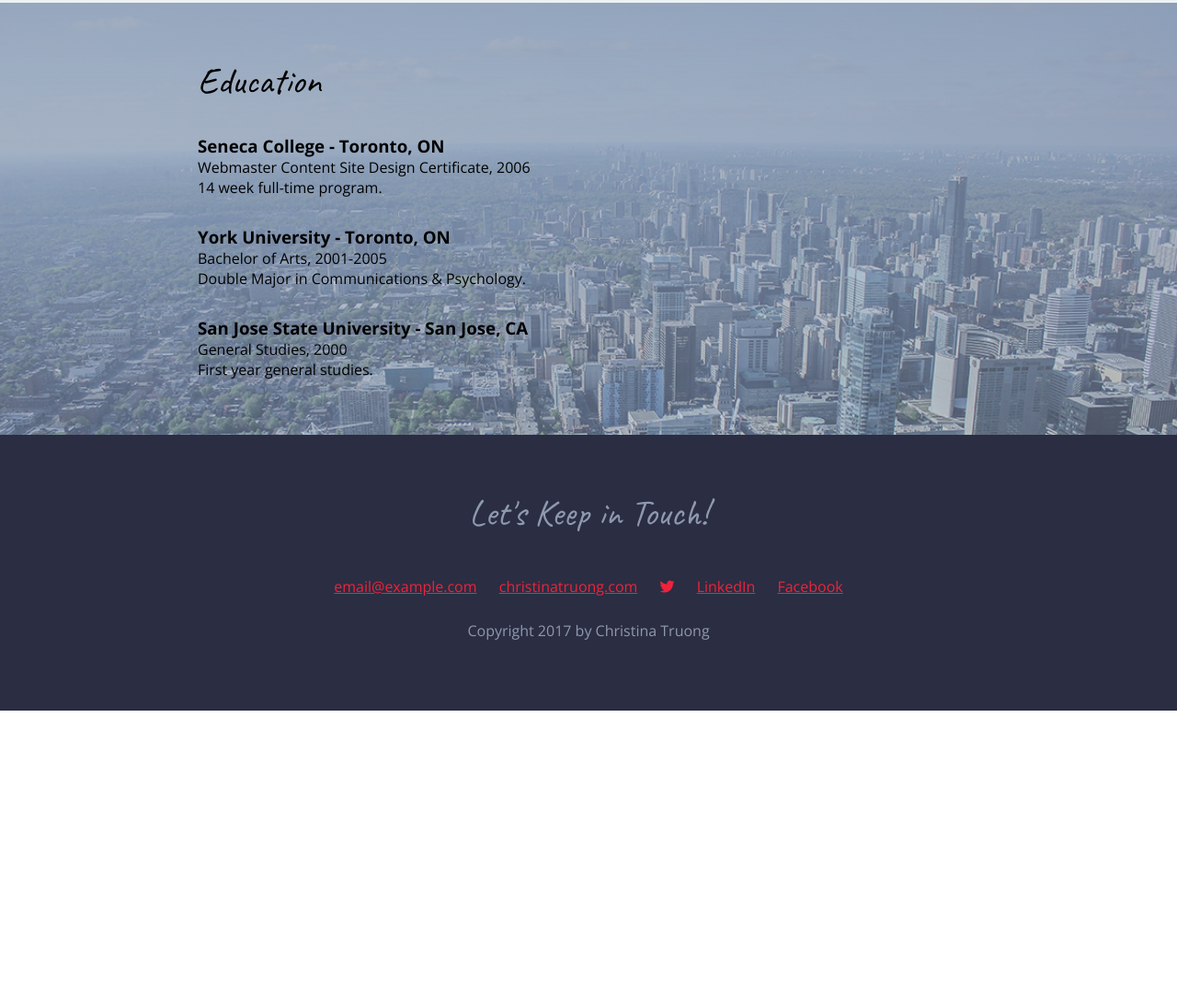
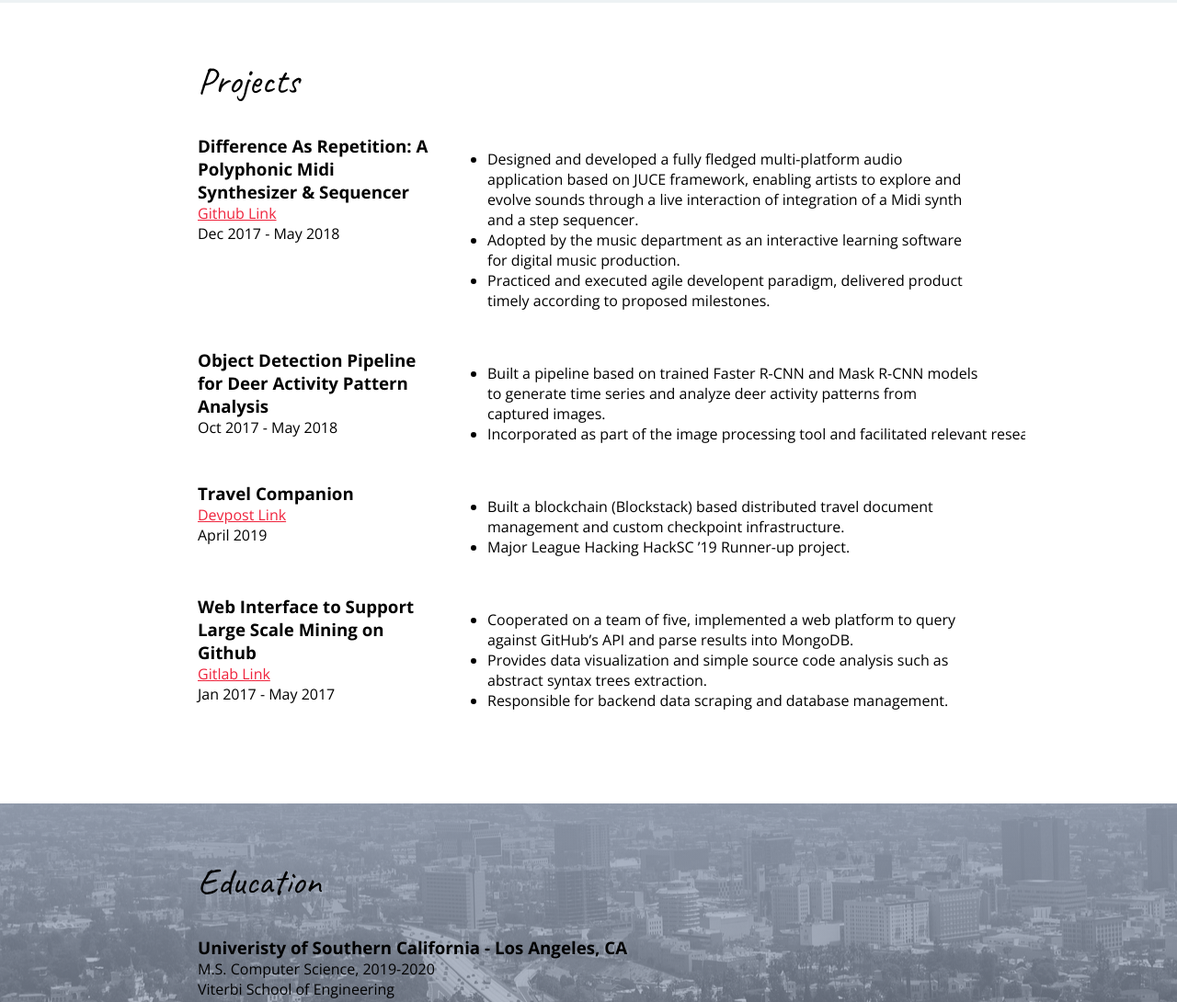
Before and after one commit to Zuoway/Zuoway.github.io, a plain HTML site: page index.html in a window 1280 px wide. Shown: the part 1334-2424 px from the top of the page at 92% size. Before the commit the page ends 2107 px from the top, so only its background shows below. Drawn offline with nearby package versions, Linux system fonts and the light colour scheme.

Commit message:
modified picture

```diff
--- a/css/styles.css
+++ b/css/styles.css
@@ -131,7 +131,8 @@ h3 ~ p {
 -------------------------*/
 .education {
   background: linear-gradient(rgba(141, 153, 174, 0.8), rgba(141, 153, 174, 0.5)),
-              url(../images/toronto.jpg) no-repeat fixed;
+              url(../images/la.jpg) no-repeat fixed;
+  background-position: bottom;
   background-size: cover;
 }
 p + h3 {
--- a/index.html
+++ b/index.html
@@ -6,7 +6,7 @@
 
   <meta charset="UTF-8">
   <meta name="viewport" content="width=device-width, initial-scale=1.0">
-  <title>Zhuowei Huang | Resume</title>
+  <title>Zhuowei Huang</title>
   <link href="https://fonts.googleapis.com/css?family=Caveat|Open+Sans:400,700" rel="stylesheet">
   <link rel="stylesheet" href="css/styles.css">
 </head>
@@ -80,13 +80,68 @@
 
         <div class="col-wide job-description">
           <ul>
-              <li>Responsible for setting up the A/V system for large events on & off campus.</li>
-              <li>Managed A/V equipments and solved technical problems for clients on-demand.</li>
-              <li>Documented workflow for certain devices and written instruction manuals for future workers. </li>
+            <li>Responsible for setting up the A/V system for large events on & off campus.</li>
+            <li>Managed A/V equipments and solved technical problems for clients on-demand.</li>
+            <li>Documented workflow for certain devices and written instruction manuals for future workers. </li>
           </ul>
 
           <p>See my complete work history on <a href="https://www.linkedin.com/in/zhuoweihuang/" target="_blank">LinkedIn</a>.</p>
         </div>
+      </div>
+    </section>
+
+    <!-- // Projects -->
+    <section id="project" class="project">
+      <div class="content-wrap">
+        <h2>Projects</h2>
+
+        <div class="col-narrow">
+            <h3>Difference As Repetition: A Polyphonic Midi Synthesizer & Sequencer</h3>
+            <a href="https://github.com/Zuoway/Difference-As-Repetition">Github Link</a>
+            <p>Dec 2017 - May 2018</p>
+        </div>
+        <div class="col-wide job-description">
+            <ul>
+              <li>Designed and developed a fully fledged multi-platform audio application based on JUCE framework, enabling artists to explore and evolve sounds through a live interaction of integration of a Midi synth and a step sequencer.</li>
+              <li>Adopted by the music department as an interactive learning software for digital music production.</li>
+              <li>Practiced and executed agile developent paradigm, delivered product timely according to proposed milestones. </li>
+            </ul>
+        </div>
+
+        <div class="col-narrow">
+            <h3>Object Detection Pipeline for Deer Activity Pattern Analysis</h3>
+            <p>Oct 2017 - May 2018</p>
+        </div>
+        <div class="col-wide job-description">
+            <ul>
+              <li>Built a pipeline based on trained Faster R-CNN and Mask R-CNN models to generate time series and analyze deer activity patterns from captured images.</li>
+              <li>Incorporated as part of the image processing tool and facilitated relevant researches in William & Mary department of biology.</li>
+            </ul>
+        </div>
+        <div class="col-narrow">
+            <h3>Travel Companion</h3>
+            <a href="https://devpost.com/software/travel-companion-ilh31d">Devpost Link</a>
+            <p>April 2019</p>
+        </div>
+        <div class="col-wide job-description">
+            <ul>
+              <li>Built a blockchain (Blockstack) based distributed travel document management and custom checkpoint infrastructure.</li>
+              <li>Major League Hacking HackSC ’19 Runner-up project.</li>
+            </ul>
+        </div>
+        <div class="col-narrow">
+            <h3>Web Interface to Support Large Scale Mining on Github</h3>
+            <a href="https://gitlab.com/kmnelson/continuous_integration_spring2017">Gitlab Link</a>
+            <p>Jan 2017 - May 2017</p>
+        </div>
+        <div class="col-wide job-description">
+            <ul>
+              <li>Cooperated on a team of five, implemented a web platform to query against GitHub’s API and parse results into MongoDB.</li>
+              <li>Provides data visualization and simple source code analysis such as abstract syntax trees extraction.</li>
+              <li>Responsible for backend data scraping and database management.</li>
+            </ul>
+        </div>
+
       </div>
     </section>
 
@@ -97,19 +152,15 @@
         <h2>Education</h2>
 
         <!-- School 1 details. -->
-        <h3>Seneca College - Toronto, ON</h3>
-        <p>Webmaster Content Site Design Certificate, 2006</p>
-        <p>14 week full-time program.</p>
+        <h3>Univeristy of Southern California - Los Angeles, CA</h3>
+        <p>M.S. Computer Science, 2019-2020</p>
+        <p>Viterbi School of Engineering</p>
 
         <!-- School 2 details. -->
-        <h3>York University - Toronto, ON</h3>
-        <p>Bachelor of Arts, 2001-2005</p>
-        <p>Double Major in Communications & Psychology.</p>
+        <h3>College of William & Mary - Williamsburg, VA</h3>
+        <p>B.S. Computer Science, Music, 2014-2018</p>
+        <p>Honors: Summa Cum Laude, Phi Beta Kappa, Mortar Board, Aurelia Behm Walford Scholarship</p>
 
-        <!-- School 3 details. -->
-        <h3>San Jose State University - San Jose, CA</h3>
-        <p>General Studies, 2000</p>
-        <p>First year general studies.</p>
       </div>
     </section>
   </main>
@@ -122,14 +173,14 @@
 
       <!-- Social media links. Add or remove any networks. -->
       <div class="contact-info">
-        <a href="mailto:email@example.com">email@example.com</a>
-        <a href="http://christinatruong.com">christinatruong.com</a>
+        <a href="mailto:zhuoweih@usc.edu">zhuoweih@usc.edu</a>
+        <a href="https://github.com/Zuoway"><i class="fa fa-github" aria-hidden="true"></i><span class="sr-only">Gtihub</a>
         <a href="https://twitter.com/christinatruong"><i class="fa fa-twitter" aria-hidden="true"></i><span class="sr-only">Twitter</span></a>
-        <a href="https://www.linkedin.com/in/christinatruong/">LinkedIn</a>
-        <a href="http://fb.me/christinacodes">Facebook</a>
+        <a href="https://www.linkedin.com/in/zhuoweihuang/"><i class="fa fa-linkedin" aria-hidden="true"></i><span class="sr-only">LinkedIn</a>
+        <a href="https://facebook.com/zhuoweih"><i class="fa fa-facebook" aria-hidden="true"></i><span class="sr-only">Facebook</span></a>
       </div>
 
-      <p>Copyright 2017 by Christina Truong</p>
+      <p>Copyright 2019 by Zhuowei Huang</p>
     </div>
   </footer>
 </body>
```
Also changed, not shown: images/la.jpg (added), images/toronto.jpg (deleted).
